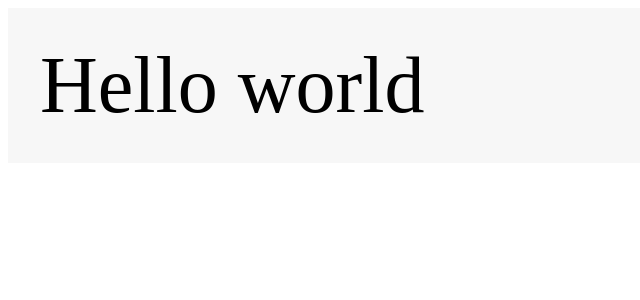
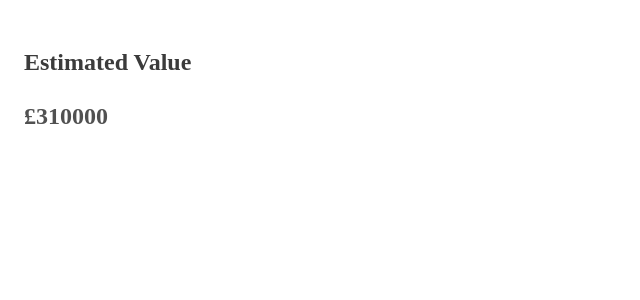
Before and after one commit to jadetrue/frontend-valuation-feature, a Next.js app: page / in a window 1280 px wide. Shown: the top 300 px of the page, without its empty margins (0-640 px from the left). Built offline with nearby package versions, Linux system fonts and the light colour scheme.

Commit message:
Add detail screen

```diff
--- /dev/null
+++ b/components/properties/detail.js
@@ -0,0 +1,170 @@
+/* eslint-disable max-statements */
+import PropTypes from "prop-types";
+import React, { useState } from "react";
+// import ZooplaConnectionCTA from "../../banking-integration/components/cta-zoopla-property";
+// import LastUpdated from "../../connections/details/data/components/last-updated";
+
+// import ListPanel from "../components/detail/list-panel";
+// // import AccountPanel from "../components/account-panel";
+// // import ButtonPanel from "../components/detail/button-panel";
+
+// import ArchiveButton from "../components/detail/archive-button";
+// import ManageButton from "../components/detail/manage-button";
+// import LinkPropertyModal from "./link-mortgage";
+
+import {
+  AccountHeadline,
+  AccountLabel,
+  AccountSection,
+  Balance,
+  AccountList,
+  AccountListItem,
+  InfoIcon,
+  InfoText,
+  Inset,
+} from "./style";
+
+const Detail = () => {
+  const account = {
+    uid: "65156cdc-5cfd-4b34-b626-49c83569f35e",
+    deleted: false,
+    dateCreated: "2020-12-03T08:55:33.421Z",
+    currency: "GBP",
+    name: "15 Temple Way",
+    bankName: "Residential",
+    type: "properties",
+    subType: "residential",
+    originalPurchasePrice: 250000,
+    originalPurchasePriceDate: "2017-12-03",
+    recentValuation: { amount: 310000, status: "good" },
+    associatedMortgages: [
+      {
+        name: "HSBC Repayment Mortgage",
+        uid: "fb463121-b51a-490d-9f19-d2ea76f05e25",
+        currentBalance: -175000,
+      },
+    ],
+    canBeManaged: false,
+    postcode: "BS1 2AA",
+  };
+  let mortgage;
+  if (account.associatedMortgages.length) {
+    mortgage = account.associatedMortgages[0];
+  }
+
+  return (
+    <div>
+      <Inset>
+        <AccountSection>
+          <AccountLabel>Estimated Value</AccountLabel>
+          <AccountHeadline>
+            <Balance>{`£${account.recentValuation.amount}`}</Balance>
+          </AccountHeadline>
+        </AccountSection>
+        {/* {!account.closed && (
+            <>
+              {account.auto ? (
+                <AccountList>
+                  <LastUpdated
+                    lastUpdated={account.providerLastUpdated}
+                    timeBetweenUpdates={timeBetweenUpdates}
+                  />
+                  <AccountListItem>
+                    <InfoIcon name="banks.zoopla.icon" size="24" />
+                    <InfoText>
+                      {T("accounts.details.type.properties.isAuto")}
+                    </InfoText>
+                  </AccountListItem>
+                </AccountList>
+              ) : (
+                <>
+                  <AccountListItem>
+                    <InfoText>{getExplanation()}</InfoText>
+                  </AccountListItem>
+                  {isEnabled("mh2:enableZooplaConnections") && (
+                    <ZooplaConnectionCTA
+                      accountUid={account.uid}
+                      navigateTo={routingService.navigateTo}
+                    />
+                  )}
+                </>
+              )}
+            </>
+          )}
+        </AccountPanel>
+        <ListPanel
+          title={T("accounts.details.type.properties.details")}
+          items={getDetails([account.name, account.bankName, account.postcode])}
+        />
+
+        {account.notes && (
+          <ListPanel
+            title={T("accounts.details.notesLabel")}
+            items={getDetails([account.notes])}
+          />
+        )}
+
+        {mortgage ? (
+          <ListPanel
+            onClick={gotoMortgage}
+            title={T("accounts.details.type.properties.mortgage")}
+            items={getDetails([
+              numberFormatter.formatExpense(mortgage.currentBalance),
+              mortgage.name,
+            ])}
+          >
+            <Button onPress={() => setModalIsOpen(true)} type="secondary">
+              {T("accounts.details.type.properties.changeMortgage")}
+            </Button>
+          </ListPanel>
+        ) : (
+          connectMortgageButton()
+        )}
+
+        <ButtonPanel>
+          <ManageButton account={account} onPress={manageConnectionHandler} />
+          <ArchiveButton onPress={archiveHandler} closed={account.closed} />
+        </ButtonPanel>  */}
+      </Inset>
+    </div>
+  );
+};
+
+Detail.propTypes = {
+  accountDetailsActionCreator: PropTypes.object.isRequired,
+  navigationActionCreator: PropTypes.object.isRequired,
+  manageConnectionHandler: PropTypes.func.isRequired,
+  confirmationActionCreator: PropTypes.object.isRequired,
+  mortgageActionCreator: PropTypes.object.isRequired,
+  routingService: PropTypes.object.isRequired,
+  iconService: PropTypes.object.isRequired,
+  settingsStore: PropTypes.object,
+  editHandler: PropTypes.func.isRequired,
+  archiveHandler: PropTypes.func.isRequired,
+  tenantConfiguration: PropTypes.object.isRequired,
+  mortgagesWithoutProperties: PropTypes.array.isRequired,
+  account: PropTypes.shape({
+    uid: PropTypes.string.isRequired,
+    associatedMortgages: PropTypes.array.isRequired,
+    yearlyAppreciation: PropTypes.number,
+    type: PropTypes.string.isRequired,
+    closed: PropTypes.string,
+    linkWithMortgages: PropTypes.bool,
+    name: PropTypes.string.isRequired,
+    bankName: PropTypes.string,
+    recentValuation: PropTypes.object,
+    notes: PropTypes.string,
+    postcode: PropTypes.string,
+    providerLastUpdated: PropTypes.string,
+    auto: PropTypes.bool,
+    originalPurchasePrice: PropTypes.number,
+    originalPurchasePriceDate: PropTypes.string,
+  }),
+};
+
+Detail.contextTypes = {
+  numberFormatter: PropTypes.object.isRequired,
+  dateService: PropTypes.object.isRequired,
+};
+
+export default Detail;
--- /dev/null
+++ b/components/properties/style.js
@@ -0,0 +1,157 @@
+import styled, { css } from "styled-components";
+
+export const Balance = styled.h2`
+  font-size: 24px;
+`;
+
+export const LabelText = styled.h2`
+  font-weight: bold;
+  font-size: ${(props) => props.theme.typography.l.fontSize}px;
+  line-height: ${(props) => props.theme.typography.l.lineHeight};
+`;
+
+// export const AccountList = styled.ul`
+//   list-style: none;
+// `;
+
+export const AccountLabel = styled(LabelText)`
+  color: ${(props) => props.theme.colors.neutral[900]};
+  margin-bottom: ${(props) => props.theme.space.s};
+`;
+
+// export const BodyText = styled(Typography.Body)`
+//   color: ${neutral(800)};
+//   margin-bottom: ${push(1.5)};
+// `;
+
+export const AccountHeadline = styled.h2`
+  font-size: ${(props) => props.theme.typography.xl.fontSize}px;
+  line-height: ${(props) => props.theme.typography.xl.lineHeight};
+  color: ${(props) => props.theme.colors.neutral[800]};
+  margin-bottom: ${(props) => props.theme.space.s};
+`;
+
+export const InfoText = styled.div`
+  line-height: 1.6;
+  font-size: ${(props) => props.theme.typography.l.fontSize};
+  color: ${(props) => props.theme.colors.neutral[800]};
+
+  p {
+    margin-bottom: ${(props) => props.theme.space.s};
+  }
+`;
+
+export const Inset = styled.div`
+  padding: 0 ${(props) => props.theme.space.m};
+`;
+
+export const AccountSection = styled.div`
+padding: ${(props) => props.theme.space.m} 0;
+&:not(:last-of-type) {
+    border-bottom: 1px solid ${(props) => props.theme.colors.neutral[200]};
+  }
+}
+// `;
+// export const Flex = styled.div`
+//   display: flex;
+//   margin-bottom: ${push(1)};
+// `;
+
+// export const AccountWrapper = styled.div`
+//   margin-bottom: ${push(2)};
+// `;
+
+// export const AccountListItem = styled.div`
+//   display: flex;
+
+//   &:not(:last-of-type) {
+//     margin-bottom: ${push(1)};
+//   }
+// `;
+
+// export const Dialog = styled.div`
+//   display: flex;
+//   flex-direction: column;
+//   max-width: 450px;
+//   max-height: 90%;
+//   border-radius: ${push(1)};
+//   margin: ${({ theme }) => theme.layout.push(2)}px;
+//   background: ${({ theme }) => theme.colours.lightest};
+//   padding: ${({ theme }) => theme.layout.push(3)}px;
+//   color: ${neutral(800)};
+// `;
+
+// export const FlexLabel = styled.label`
+//   display: flex;
+//   align-items: center;
+//   margin: ${push(1.5)} 0;
+// `;
+
+// export const Label = styled.div`
+//   color: ${neutral(800)};
+//   margin-left: ${push(2)};
+// `;
+
+// export const RowContainer = styled.div`
+//   display: flex;
+//   justify-content: space-between;
+//   align-items: center;
+//   ${(props) =>
+//     props.onClick &&
+//     css`
+//       cursor: pointer;
+//     `}
+//   &:not(:last-child) {
+//     margin-bottom: ${push(2)};
+//   }
+// `;
+
+// export const FormContainer = styled.div`
+//   min-height: ${push(20)};
+// `;
+
+// export const CustomRadio = styled.div`
+//   display: grid;
+//   place-items: center;
+//   width: ${push(3.5)};
+//   height: ${push(3.5)};
+//   border-radius: 50%;
+//   border: ${push(0.25)} solid ${({ theme }) => theme.colours.primary};
+
+//   &::before {
+//     content: "";
+//     width: ${push(1.5)};
+//     height: ${push(1.5)};
+//     box-shadow: inset ${push(1.5)} ${push(1.5)}
+//       ${({ theme }) => theme.colours.primary};
+//     border-radius: 50%;
+//     transition: 180ms transform ease-in-out;
+//     transform: scale(0);
+//   }
+// `;
+
+// export const Input = styled.input`
+//   opacity: 0;
+//   width: 0;
+//   height: 0;
+
+//   &:checked + ${CustomRadio} {
+//     background: radial-gradient(
+//       ${({ theme }) => theme.colours.primary} 50%,
+//       rgba(255, 0, 0, 0) 60%
+//     );
+//   }
+
+//   &:checked + ${CustomRadio}::before {
+//     transform: scale(1);
+//   }
+
+//   &:focus + ${CustomRadio} {
+//     box-shadow: 0 0 0 0.05em #fff,
+//       0 0 0.15em 0.1em ${({ theme }) => theme.colours.primary};
+//   }
+// `;
+// export const Divider = styled.div`
+//   margin: ${push(1.5)} 0;
+//   border-top: 1px solid ${neutral(200)};
+// `;
--- a/pages/index.js
+++ b/pages/index.js
@@ -1,14 +1,15 @@
-import Head from "next/head"
-import styled from "styled-components"
+import Head from "next/head";
+import styled from "styled-components";
+import Detail from "../components/properties/detail";
 
 const Box = styled.div`
-  background-color: ${({theme}) => theme.colors.neutral["100"]};
+  background-color: ${({ theme }) => theme.colors.neutral["100"]};
   color: #000;
-  font-family: ${({theme}) => theme.fonts.body};
+  font-family: ${({ theme }) => theme.fonts.body};
   font-size: 80px;
   padding: 32px;
-`
+`;
 
 export default function Home() {
-  return <Box>Hello world</Box>
+  return <Detail />;
 }
```
